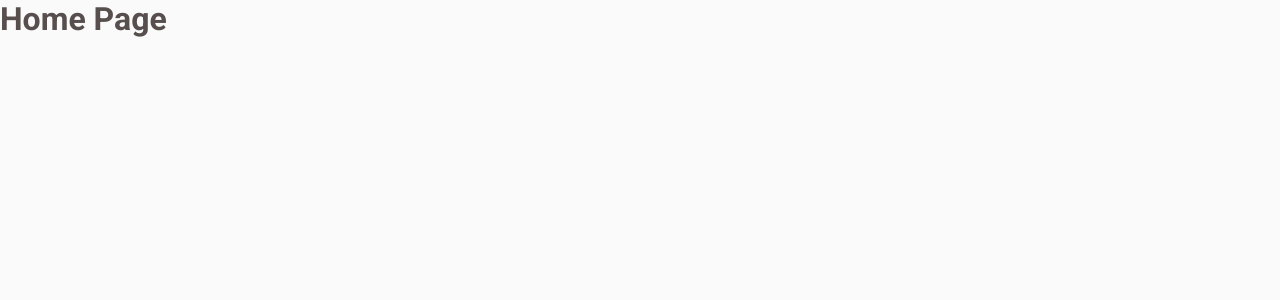
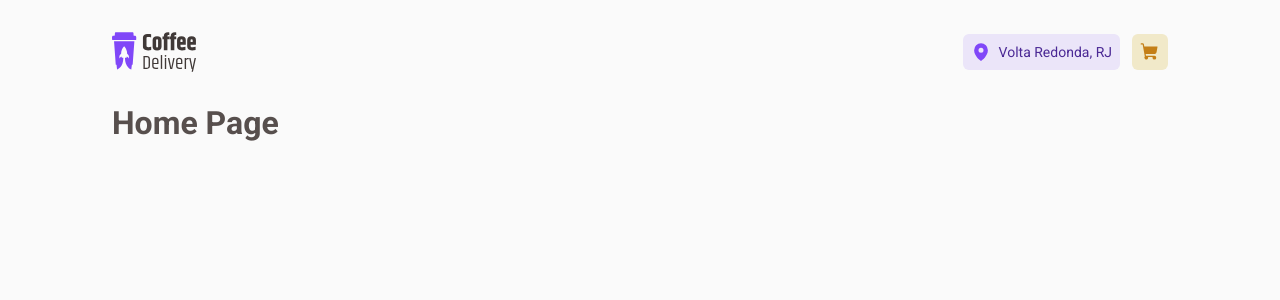
Before and after one commit to gabrielborel/coffee-delivery, a React (Vite) app: page / in a window 1280 px wide. Shown: the top 300 px of the page. Built offline with nearby package versions, Linux system fonts and the light colour scheme.

Commit message:
Added default layout to all routes on router component

```diff
--- a/src/Router.tsx
+++ b/src/Router.tsx
@@ -1,10 +1,13 @@
 import { Route, Routes } from 'react-router-dom';
+import { DefaultLayout } from './components/layouts/DefaultLayout';
 import { Home } from './pages/Home';
 
 export const Router = () => {
   return (
     <Routes>
-      <Route path='/' element={<Home />} />
+      <Route path='/' element={<DefaultLayout />}>
+        <Route path='/' element={<Home />} />
+      </Route>
     </Routes>
   );
 };
```
